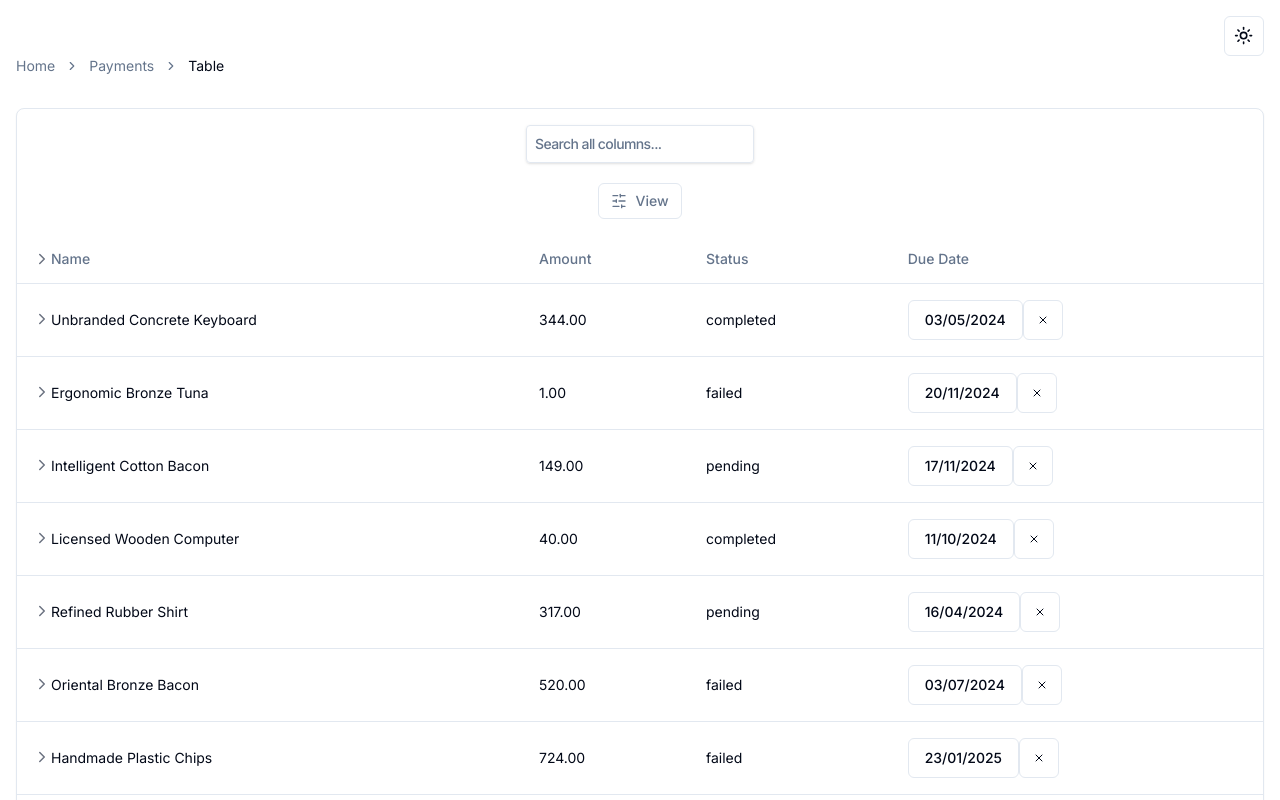
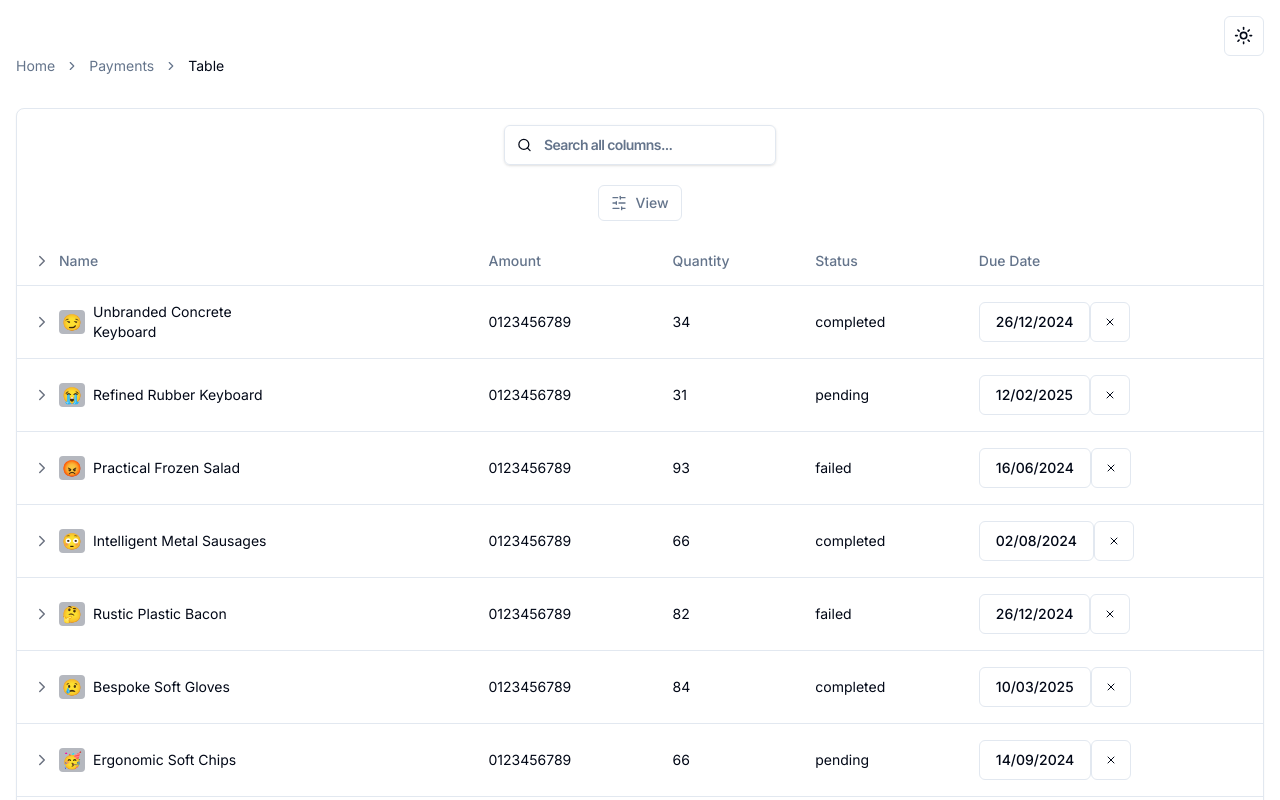
Before and after one commit to FyerBall/tables-, a Next.js app: page / in a window 1280 px wide. Shown: the top 800 px of the page. Built offline with nearby package versions, Linux system fonts and the light colour scheme.

Commit message:
add emoji and a few other types of tables

```diff
--- a/src/app/page.tsx
+++ b/src/app/page.tsx
@@ -273,7 +273,6 @@ export default function Home() {
   const [categoryData, setCategoryData] = React.useState(() =>
     makeCategoryData(100, 5, 3)
   )
-  console.log(categoryData)
 
   return (
     <main className="container p-4">
--- a/src/app/payments/columns.tsx
+++ b/src/app/payments/columns.tsx
@@ -5,6 +5,14 @@ import { Checkbox } from "@/components/ui/checkbox"
 
 import { DataTableColumnHeader } from "./column-header"
 import Actions from "./actions"
+import { ChevronDown, ChevronRight } from "lucide-react"
+import { IndeterminateCheckbox, InputCell } from "./tasks-columns"
+
+type Items = {
+  id: string
+  name: string
+  status: "pending" | "success" | "failed"
+}
 
 // This type is used to define the shape of our data.
 // You can use a Zod schema here if you want.
@@ -13,6 +21,7 @@ export type Payment = {
   amount: number
   status: "pending" | "processing" | "success" | "failed"
   email: string
+  subRows?: Items[]
 }
 
 export const columns: ColumnDef<Payment>[] = [
@@ -40,7 +49,9 @@ export const columns: ColumnDef<Payment>[] = [
   },
   {
     accessorKey: "status",
-    header: ({ column }) => <div>Status</div>,
+    header: ({ column, table, header }) => {
+      return <div className="">Status</div>
+    },
   },
 
   {
--- a/src/app/payments/data-table.tsx
+++ b/src/app/payments/data-table.tsx
@@ -38,15 +38,9 @@ import {
   CardTitle,
 } from "@/components/ui/card"
 
-// interface DataTableProps<TData extends { subRows?: TData[] }, TValue> {
-//   columns: ColumnDef<TData, TValue>[]
-//   data: TData[]
-// }
+import { Search } from "./search-input"
+import TableGlobalFilter from "@/components/table-global-filter"
 
-// export function DataTable<TData extends { subRows?: TData[] }, TValue>({
-//   columns,
-//   data,
-// }: DataTableProps<TData, TValue>) {
 interface DataTableProps<TData, TValue> {
   columns: ColumnDef<TData, TValue>[]
   data: TData[]
@@ -60,6 +54,7 @@ export function DataTable<TData, TValue>({
   const [columnFilters, setColumnFilters] = React.useState<ColumnFiltersState>(
     []
   )
+
   const [columnVisibility, setColumnVisibility] =
     React.useState<VisibilityState>({})
 
@@ -72,6 +67,14 @@ export function DataTable<TData, TValue>({
   const table = useReactTable({
     data,
     columns,
+    state: {
+      sorting,
+      columnFilters,
+      columnVisibility,
+      rowSelection,
+      globalFilter,
+      expanded,
+    },
     getCoreRowModel: getCoreRowModel(),
     getPaginationRowModel: getPaginationRowModel(),
     onSortingChange: setSorting,
@@ -89,23 +92,19 @@ export function DataTable<TData, TValue>({
     // getFacetedRowModel: getFacetedRowModel(),
     // getFacetedUniqueValues: getFacetedUniqueValues(),
     // getFacetedMinMaxValues: getFacetedMinMaxValues(),
-
-    filterFromLeafRows: true, // filter and search through sub-rows
-    state: {
-      sorting,
-      columnFilters,
-      columnVisibility,
-      rowSelection,
-      globalFilter,
-      expanded,
-    },
+    // filterFromLeafRows: true, // filter and search through sub-rows
   })
 
   return (
     <Card className="">
       <CardHeader className="flex items-center py-4 justify-between space-y-5">
         <CardTitle>
-          <DebouncedInput
+          {/* <FilterBy
+            columnFilters={columnFilters}
+            setColumnFilters={setColumnFilters}
+          /> */}
+
+          <TableGlobalFilter
             value={globalFilter ?? ""}
             onChange={(value) => setGlobalFilter(String(value))}
             className="p-2 font-lg shadow border border-block"
@@ -166,37 +165,3 @@ export function DataTable<TData, TValue>({
     </Card>
   )
 }
-
-// A debounced input react component
-function DebouncedInput({
-  value: initialValue,
-  onChange,
-  debounce = 500,
-  ...props
-}: {
-  value: string | number
-  onChange: (value: string | number) => void
-  debounce?: number
-} & Omit<React.InputHTMLAttributes<HTMLInputElement>, "onChange">) {
-  const [value, setValue] = React.useState(initialValue)
-
-  React.useEffect(() => {
-    setValue(initialValue)
-  }, [initialValue])
-
-  React.useEffect(() => {
-    const timeout = setTimeout(() => {
-      onChange(value)
-    }, debounce)
-
-    return () => clearTimeout(timeout)
-  }, [value, debounce, onChange])
-
-  return (
-    <Input
-      {...props}
-      value={value}
-      onChange={(e) => setValue(e.target.value)}
-    />
-  )
-}
--- a/src/app/payments/makeData.ts
+++ b/src/app/payments/makeData.ts
@@ -26,6 +26,7 @@ export type Category = {
   subRows?: SubCategory[]
   dueDate: Date
   status: Status
+  emoji?: string
 }
 
 const range = (len: number) => {
@@ -55,7 +56,8 @@ const newCategory = (): Category => {
   return {
     id: faker.datatype.uuid(),
     name: faker.commerce.productName(),
-    amount: faker.commerce.price(),
+    // amount: faker.commerce.price(),
+    amount: "0123456789",
     quantity: faker.number.int(100),
     status: faker.helpers.shuffle<Category["status"]>([
       "completed",
@@ -63,6 +65,32 @@ const newCategory = (): Category => {
       "pending",
     ])[0]!,
     dueDate: faker.date.future(),
+    emoji: faker.helpers.shuffle([
+      "😀",
+      "😎",
+      "🤯",
+      "🤔",
+      "😳",
+      "🤗",
+      "😏",
+      "😍",
+      "😂",
+      "🤣",
+      "😇",
+      "🥰",
+      "😜",
+      "😝",
+      "🤑",
+      "🤩",
+      "🥳",
+      "🥺",
+      "😢",
+      "😭",
+      "😤",
+      "😠",
+      "😡",
+      "🤬",
+    ])[0],
   }
 }
 
--- a/src/app/payments/page.tsx
+++ b/src/app/payments/page.tsx
@@ -9,6 +9,18 @@ async function getData(): Promise<Payment[]> {
       amount: 100,
       status: "pending",
       email: "m@example.com",
+      subRows: [
+        {
+          id: "728edd52f",
+          name: "Item 1",
+          status: "pending",
+        },
+        {
+          id: "728edd52f",
+          name: "Item 2",
+          status: "pending",
+        },
+      ],
     },
     {
       id: "mfei3rwfsdsoief",
--- /dev/null
+++ b/src/app/payments/search-input.tsx
@@ -0,0 +1,33 @@
+import React from "react"
+import cn from "classnames"
+
+import { SearchIcon } from "lucide-react"
+import { InputProps } from "@/components/ui/input"
+
+export type SearchProps = React.InputHTMLAttributes<HTMLInputElement>
+
+const Search = React.forwardRef<HTMLInputElement, InputProps>(
+  ({ className, placeholder, variant, ...props }, ref) => {
+    return (
+      <div
+        className={cn(
+          "flex h-10 items-center rounded-md border border-input  pl-3 text-sm ring-offset-background focus-within:ring-1 focus-within:ring-ring focus-within:ring-offset-2",
+          className
+        )}
+      >
+        <SearchIcon className="h-[16px] w-[16px]" />
+        <input
+          {...props}
+          type="search"
+          placeholder={placeholder || "Search..."}
+          ref={ref}
+          className="rounded-md bg-background w-full px-3 py-2 placeholder:text-muted-foreground focus-visible:outline-none disabled:cursor-not-allowed disabled:opacity-50 "
+        />
+      </div>
+    )
+  }
+)
+
+Search.displayName = "Search"
+
+export { Search }
--- a/src/app/payments/tasks-columns.tsx
+++ b/src/app/payments/tasks-columns.tsx
@@ -26,6 +26,7 @@ import { Input } from "@/components/ui/input"
 import { useDebounce } from "../hooks/use-debounce"
 import { Status } from "@/app/types"
 import { Button } from "@/components/ui/button"
+import { cn } from "@/lib/utils"
 
 export const tasksColumns: ColumnDef<Tasks>[] = [
   {
@@ -98,7 +99,7 @@ function ShowTasks({ row }: { row: Tasks }) {
   return <div>{row.title}</div>
 }
 
-function IndeterminateCheckbox({
+export function IndeterminateCheckbox({
   indeterminate,
   className = "",
   ...rest
@@ -229,9 +230,8 @@ export const peopleColumns: ColumnDef<Person>[] = [
 export const categoryColumns: ColumnDef<Category>[] = [
   {
     accessorKey: "name",
-    size: 400,
     header: ({ table }) => (
-      <div className=" flex items-center ">
+      <div className=" flex items-center gap-2">
         <IndeterminateCheckbox
           {...{
             checked: table.getIsAllRowsSelected(),
@@ -260,10 +260,10 @@ export const categoryColumns: ColumnDef<Category>[] = [
           // we can use the row.depth property
           // and paddingLeft to visually indicate the depth
           // of the row
-          paddingLeft: `${row.depth * 1}rem`,
+          paddingLeft: `${row.depth * 1.5}rem`,
         }}
       >
-        <div className="flex items-start ">
+        <div className="flex items-center gap-2 ">
           <IndeterminateCheckbox
             {...{
               checked: row.getIsSelected(),
@@ -288,7 +288,18 @@ export const categoryColumns: ColumnDef<Category>[] = [
             ""
           )}
           {""}
-          <InputCell row={row.original} value={getValue()} />
+          <div className="flex items-center ">
+            <div className="  rounded  text-base mr-2">
+              <span className="bg-gray-500/50 px-[3px] py-[2px] rounded ">
+                {row.original.emoji}
+              </span>
+            </div>
+            <InputCell
+              row={row.original}
+              value={getValue()}
+              className=" w-48"
+            />
+          </div>
         </div>
       </div>
     ),
@@ -300,17 +311,19 @@ export const categoryColumns: ColumnDef<Category>[] = [
     cell: ({ getValue, column, row }) => (
       <InputCell row={row.original} value={getValue()} />
     ),
-    header: () => <span>Amount</span>,
+    header: () => <p className="w-8">Amount</p>,
     footer: (props) => props.column.id,
   },
-  // {
-  //   accessorKey: "quantity",
-  //   header: () => "Quantity",
-  //   cell: ({ getValue, column, row }) => (
-  //     <InputCell row={row.original} value={getValue()} />
-  //   ),
-  //   footer: (props) => props.column.id,
-  // },
+  {
+    accessorKey: "quantity",
+    header: () => "Quantity",
+    cell: ({ getValue, column, row }) => (
+      <div className="">
+        <InputCell row={row.original} value={getValue()} />
+      </div>
+    ),
+    footer: (props) => props.column.id,
+  },
   {
     accessorKey: "status",
     header: "Status",
@@ -319,7 +332,6 @@ export const categoryColumns: ColumnDef<Category>[] = [
     ),
     footer: (props) => props.column.id,
   },
-
   {
     accessorKey: "dueDate",
     header: "Due Date",
@@ -330,7 +342,15 @@ export const categoryColumns: ColumnDef<Category>[] = [
   },
 ]
 
-function InputCell({ row, value }: { row: Category; value: any }) {
+export function InputCell({
+  row,
+  value,
+  className,
+}: {
+  row: Category
+  value: any
+  className?: string
+}) {
   const [inputValue, setInputValue] = useState(value)
   const [isEditing, setIsEditing] = useState<boolean>(false)
   const inputRef = React.useRef<HTMLInputElement>(null)
@@ -349,7 +369,7 @@ function InputCell({ row, value }: { row: Category; value: any }) {
 
   return (
     <div
-      className="flex items-center"
+      className={cn("flex items-center", className)}
       onClick={() => {
         setIsEditing(true)
         setTimeout(() => {
@@ -365,6 +385,8 @@ function InputCell({ row, value }: { row: Category; value: any }) {
           onBlur={() => setIsEditing(false)}
           id={row.id}
           name={row.name}
+          variant={"cell"}
+          className={cn(className)}
         />
       ) : (
         <div
--- /dev/null
+++ b/src/components/table-global-filter.tsx
@@ -0,0 +1,40 @@
+"use client"
+import React from "react"
+
+import { Search } from "@/app/payments/search-input"
+
+function TableGlobalFilter({
+  value: initialValue,
+  onChange,
+  debounce = 500,
+  ...props
+}: {
+  value: string | number
+  onChange: (value: string | number) => void
+  debounce?: number
+} & Omit<React.InputHTMLAttributes<HTMLInputElement>, "onChange">) {
+  const [value, setValue] = React.useState(initialValue)
+
+  React.useEffect(() => {
+    setValue(initialValue)
+  }, [initialValue])
+
+  React.useEffect(() => {
+    const timeout = setTimeout(() => {
+      onChange(value)
+    }, debounce)
+
+    return () => clearTimeout(timeout)
+  }, [value, debounce, onChange])
+
+  return (
+    <Search
+      {...props}
+      value={value}
+      onChange={(e) => setValue(e.target.value)}
+      placeholder="Search all columns..."
+    />
+  )
+}
+
+export default TableGlobalFilter
--- a/src/components/ui/input.tsx
+++ b/src/components/ui/input.tsx
@@ -4,15 +4,14 @@ import { cn } from "@/lib/utils"
 import { cva, type VariantProps } from "class-variance-authority"
 import { Slot } from "@radix-ui/react-slot"
 
-const inputVariants = cva(
-  // flex w-full rounded-md bg-background h-10 px-3 py-2 text-sm
-  "p-3 py-4 flex items-center justify-between gap-2 border rounded-sm bg-transparent text-sm font-medium placeholder-text-muted-foreground focus-visible:outline-none focus-visible:ring-2 focus-visible:ring-ring focus-visible:ring-offset-2 disabled:cursor-not-allowed disabled:opacity-50",
+export const inputVariants = cva(
+  "flex w-full rounded-md bg-background h-10 px-3 py-2 text-sm",
   {
     variants: {
       variant: {
         default:
           "border border-input ring-offset-background file:border-0 file:bg-transparent file:text-sm file:font-medium placeholder:text-muted-foreground focus-visible:outline-none focus-visible:ring-2 focus-visible:ring-ring focus-visible:ring-offset-2 disabled:cursor-not-allowed disabled:opacity-50",
-        cell: "",
+        cell: "p-1 w-[6rem]",
         destructive: "",
         outline: "flex items-center  ",
       },
@@ -32,11 +31,12 @@ export interface InputProps
 const Input = React.forwardRef<HTMLInputElement, InputProps>(
   ({ className, type, variant, asChild = false, ...props }, ref) => {
     const Comp = asChild ? Slot : "input"
+
     return (
       <Comp
+        ref={ref}
         type={type}
         className={cn(inputVariants({ variant }), className)}
-        ref={ref}
         {...props}
       />
     )
```
Also changed, not shown: src/components/filter-by.tsx (added, +116 -0 lines).
